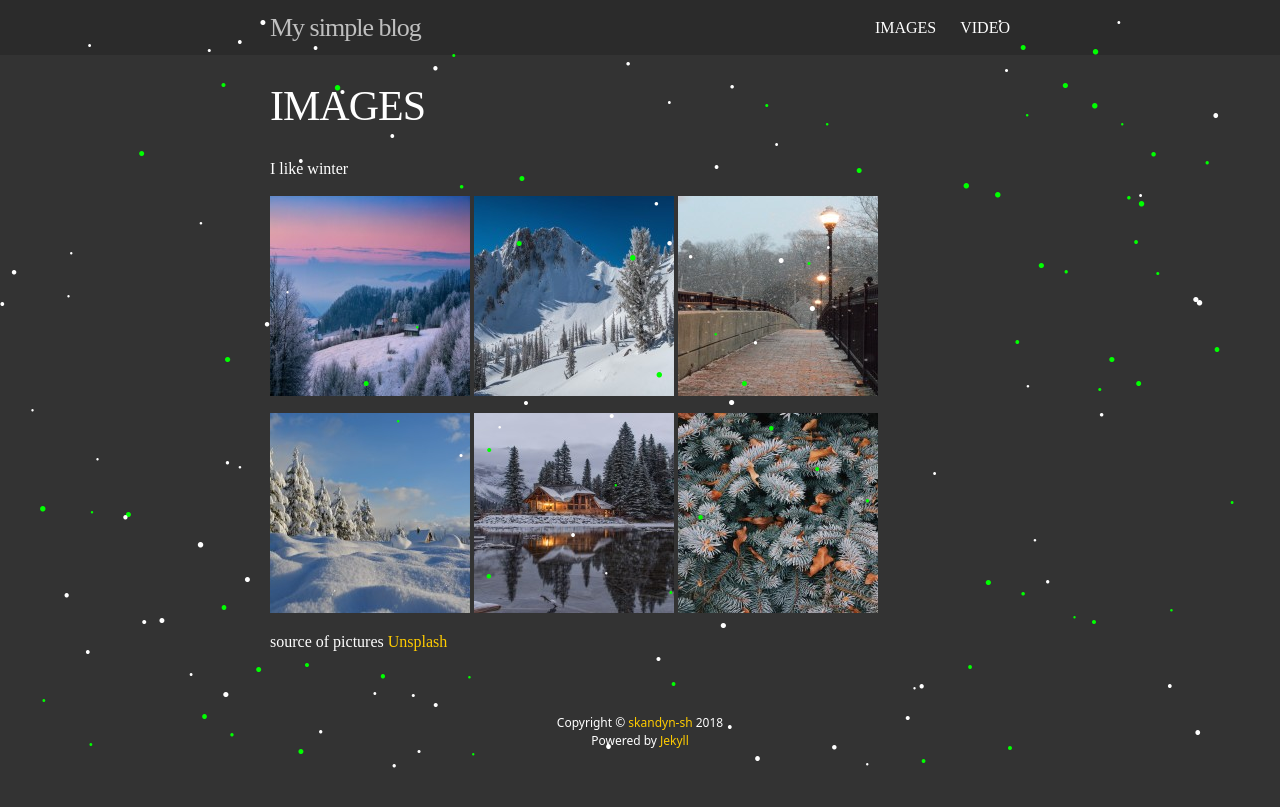
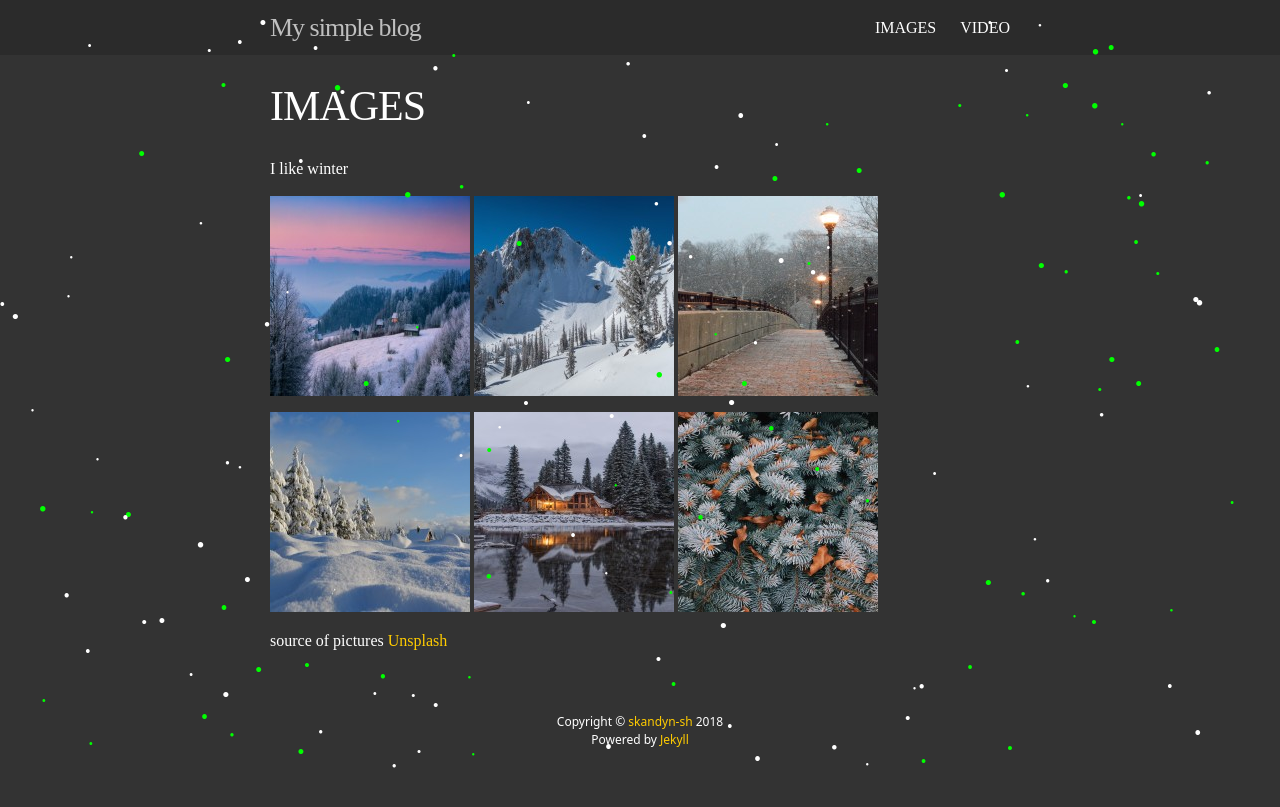
Before and after one commit to skandyn-sh/skandyn-sh.github.io, a Jekyll site: the page built from photos.html, in a window 1280 px wide. Shown: the top 807 px of the page. Built offline with Jekyll 4.4.1, drawn with Linux system fonts in a browser that asks for light colours; nearby versions of some CDN libraries; library files that are not in the unit come from our copies; comment, search, counter and statistics services are not loaded.

Commit message:
Update photos.html

```diff
--- a/photos.html
+++ b/photos.html
@@ -8,7 +8,7 @@
 <a data-fancybox="gallery" href="/img/photos/big_1.jpg"><img src="/img/photos/small_1.jpg"></a>
 <a data-fancybox="gallery" href="/img/photos/big_2.jpg"><img src="/img/photos/small_2.jpg"></a>
 <a data-fancybox="gallery" href="/img/photos/big_3.jpg"><img src="/img/photos/small_3.jpg"></a>
-<p style="padding-bottom: 2px"></p>
+<p style="padding-bottom: 1px"></p>
 <a data-fancybox="gallery" href="/img/photos/big_4.jpg"><img src="/img/photos/small_4.jpg"></a>
 <a data-fancybox="gallery" href="/img/photos/big_5.jpg"><img src="/img/photos/small_5.jpg"></a>
 <a data-fancybox="gallery" href="/img/photos/big_6.jpg"><img src="/img/photos/small_6.jpg"></a>
```
